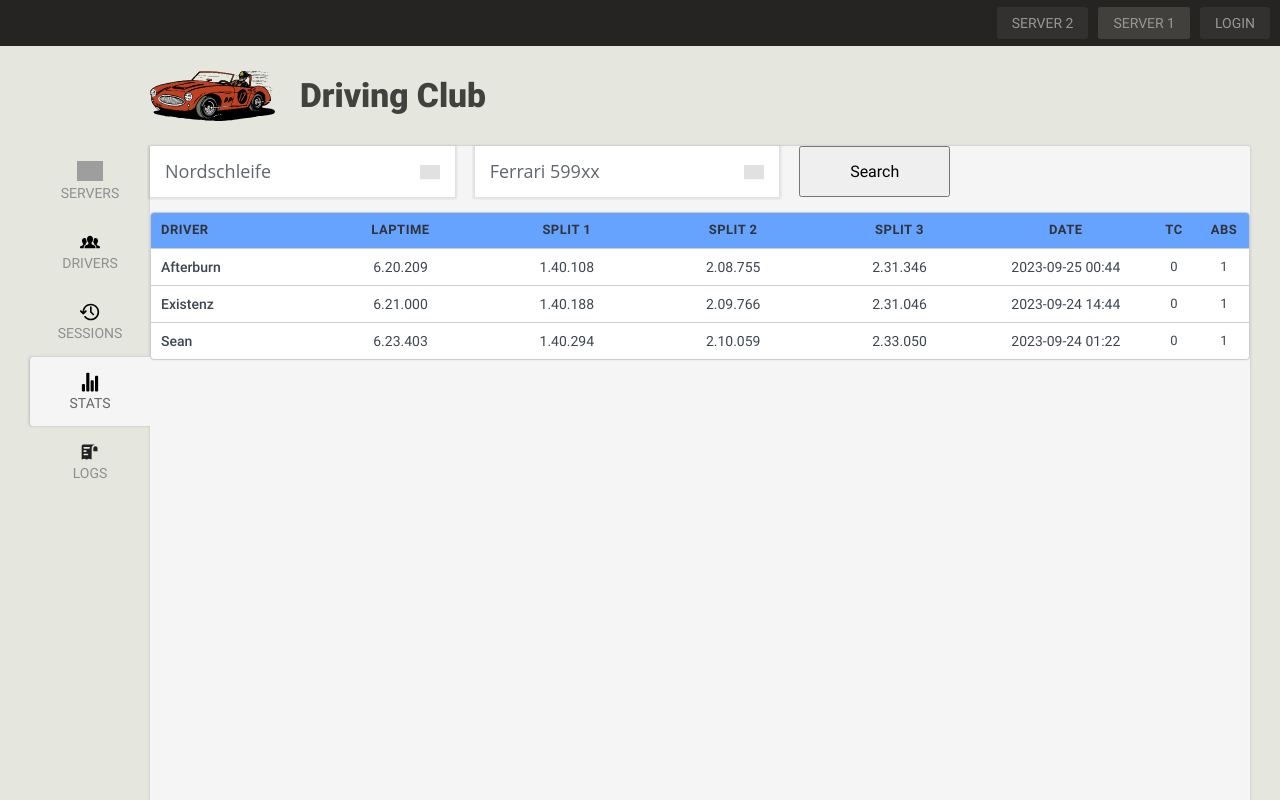
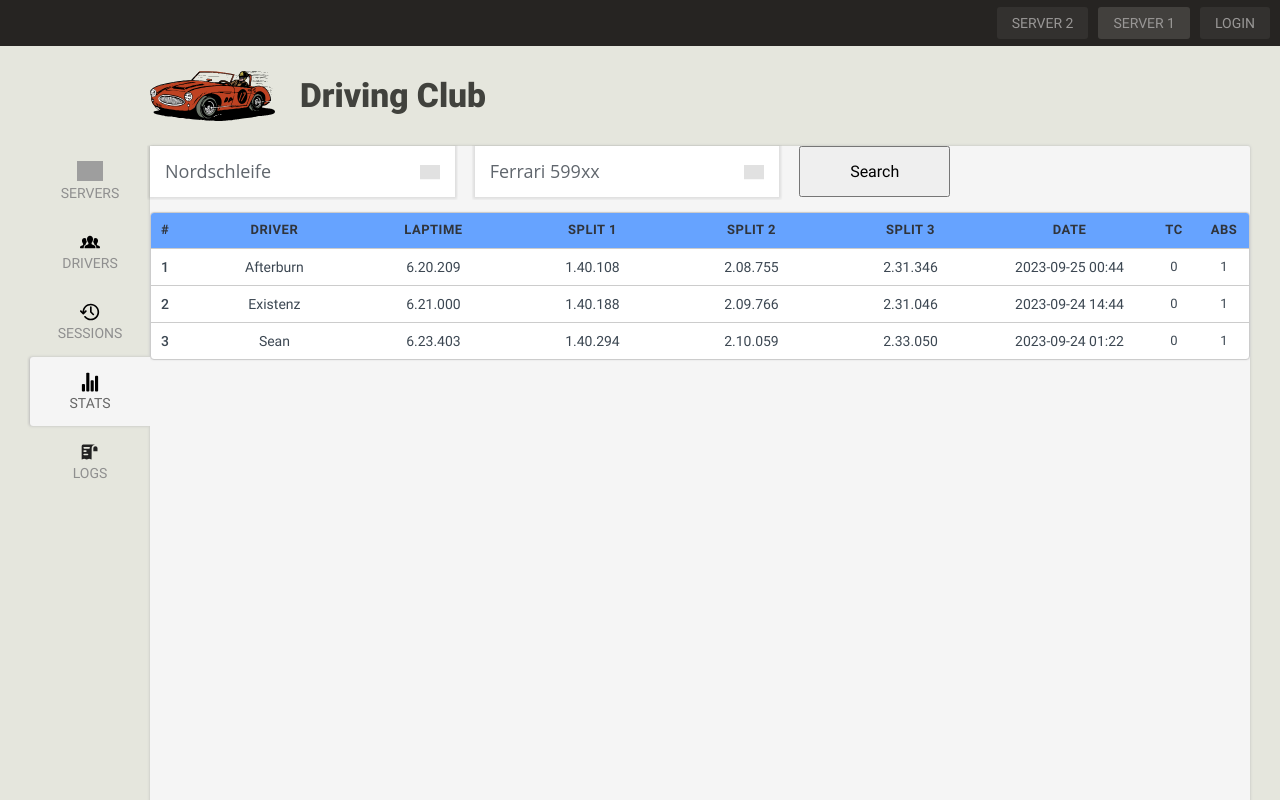
Before and after one commit to Mairo022/driveclub, a React (Vite) app: page /stats in a window 1280 px wide. Both pictures are taken after a click on the button "Search". Shown: the top 800 px of the page. Built offline with nearby package versions, Linux system fonts and the light colour scheme; grey boxes are pictures that could not be loaded.

Commit message:
Implemented server-side data

```diff
--- a/src/components/table/Table.tsx
+++ b/src/components/table/Table.tsx
@@ -1,4 +1,4 @@
-import {ReactElement} from "react";
+import { ReactElement } from "react";
 import {nanoid} from "nanoid";
 import "./table.scss";
 
@@ -9,18 +9,20 @@ export function Table(props: ITable): ReactElement {
     return (
         <table className={`Table Table--${type}`}>
             <thead className="header">
-                <tr className="header__row">{
-                    Object.keys(data[0]).map((key, i) => (
+                <tr className="header__row">
+                    <th className="header__row__title #">#</th>{
+                    Object.keys(data[0]).map((key, i) => (key !== "id" &&
                         <th className={`header__row__title ${key}`} key={i}>{key}</th>
                     ))}
                 </tr>
             </thead>
             <tbody className="body">{
-                data.map(obj => (
-                    <tr className="body__row" key={nanoid()}>{
-                        Object.entries(obj).map(([key, value], i) => (
-                            <td className={`body__row__item ${key}`} key={i} data-label={key}>{value}</td>
-                        ))}
+                data.map((obj: any, i) => (
+                    <tr className="body__row" key={nanoid()} data-id={obj?.id}>
+                        <td className={`body__row__item #`} key={nanoid()} data-label="#">{i+1}</td>{
+                            Object.entries(obj).map(([key, value]: any, i) => (key !== "id" &&
+                                <td className={`body__row__item ${key}`} key={i} data-label={key}>{value}</td>
+                            ))}
                     </tr>
                 ))}
             </tbody>
--- a/src/components/table/table.scss
+++ b/src/components/table/table.scss
@@ -55,10 +55,17 @@
 }
 
 .Table {
-  .body__row__item.driver,
-  .header__row__title.driver {
+  .body__row__item.name,
+  .header__row__title.name {
     text-align: left;
     word-break: break-word;
+  }
+
+  .body__row__item.\#,
+  .header__row__title.\# {
+    width: 4%;
+    text-align: left;
+    white-space: nowrap;
   }
 
   &--online {
@@ -74,20 +81,13 @@
       width: 100px;
     }
 
-    .body__row__item.driver,
-    .header__row__title.driver {
+    .body__row__item.name,
+    .header__row__title.name {
       width: 25%;
     }
   }
 
   &--drivers {
-    .body__row__item.\#,
-    .header__row__title.\# {
-      width: 40px;
-      text-align: left;
-      white-space: nowrap;
-    }
-
     .header__row__title.infr,
     .body__row__item.infr,
     .header__row__title.wins,
@@ -95,8 +95,8 @@
       width: 65px;
     }
 
-    .body__row__item.driver,
-    .header__row__title.driver {
+    .body__row__item.name,
+    .header__row__title.name {
       width: 10%;
     }
 
@@ -200,6 +200,6 @@
   }
 }
 
-@include table-responsive('Table--online', 600px);
-@include table-responsive('Table--drivers', 1100px);
+@include table-responsive('Table--online', 740px);
+@include table-responsive('Table--drivers', 1250px);
 @include table-responsive('Table--stats', 850px);
--- a/src/pages/drivers/Drivers.tsx
+++ b/src/pages/drivers/Drivers.tsx
@@ -3,34 +3,38 @@ import {Table} from "../../components/table/Table";
 import "./style/drivers.scss";
 import { getDrivers } from "../../services/driversService";
 import { FETCH_STATUS } from "../../data/constants";
-import {drivers as mockDrivers} from "./data/mockDrivers";
+import { AxiosResponse } from "axios";
 
 export function Drivers(): ReactElement {
-    const [fetchStatus, setFetchStatus] = useState(FETCH_STATUS.IDLE)
-    const [error, setError] = useState()
-    const [drivers, setDrivers] = useState<IDrivers[]>(mockDrivers)
+    const [status, setStatus] = useState<string>(FETCH_STATUS.IDLE)
+    const [error, setError] = useState<string | null>(null)
+    const [drivers, setDrivers] = useState<IDriver[]>([])
 
-    function adjustFieldNames(drivers: any): IDrivers[] {
-        // Server gives nulls for these two, despite existing in db
-        return drivers.map(({crashes_per_hundred_km, infr_per_hundred_km, ...rest}) => ({
-            "infr/100km": infr_per_hundred_km,
+    const isLoading = status === FETCH_STATUS.LOADING
+    const isSuccess = status === FETCH_STATUS.SUCCESS
+    const isError = status === FETCH_STATUS.ERROR
+
+    function adjustFieldNames(drivers: IDriverServer[]): IDriver[] {
+        return drivers.map(({crashes_per_hundred_km, infr_per_hundred_km,...rest}) => ({
+            ...rest,
             "cr/100km": crashes_per_hundred_km,
-            ...rest
+            "infr/100km": infr_per_hundred_km
         }))
     }
 
     async function fetchDrivers(): Promise<void> {
         try {
-            const response = await getDrivers()
-            const drivers = response.data.content
+            setStatus(FETCH_STATUS.LOADING)
+
+            const response: AxiosResponse = await getDrivers()
+            const drivers: IDriverServer[] = response.data.content
 
             if (drivers && drivers.length > 0) {
-                console.log(drivers)
                 setDrivers(adjustFieldNames(drivers))
-                setFetchStatus(FETCH_STATUS.SUCCESS)
+                setStatus(FETCH_STATUS.SUCCESS)
             }
         } catch (e: any) {
-            setFetchStatus(FETCH_STATUS.ERROR)
+            setStatus(FETCH_STATUS.ERROR)
             setError(e?.message)
         }
     }
@@ -41,7 +45,9 @@ export function Drivers(): ReactElement {
 
     return (
         <article className="drivers">
-            <Table data={drivers} type="drivers"/>
+            {isSuccess && <Table data={drivers} type="drivers"/>}
+            {isError && <span className="error">{error}</span>}
+            {isLoading && <span className="loading">Loading...</span>}
         </article>
     )
 }
--- a/src/pages/drivers/data/mockDrivers.ts
+++ /dev/null
@@ -1,28 +0,0 @@
-export const drivers: IDrivers[] = [
-    {
-        "#": 1,
-        driver: "Afterburn",
-        money: 2255479,
-        wins: 57,
-        podiums: 75,
-        poles: 10,
-        driven: 9808.5,
-        infr: 370,
-        crashes: 441,
-        "infr/100km": 3.83,
-        "cr/100km": 4.5
-    },
-    {
-        "#": 2,
-        driver: "Existenz",
-        money: 537021,
-        wins: 39,
-        podiums: 45,
-        poles: 3,
-        driven: 5571.6,
-        infr: 2,
-        crashes: 329,
-        "infr/100km": 0.04,
-        "cr/100km": 5.9
-    }
-]
--- a/src/services/driversService.ts
+++ b/src/services/driversService.ts
@@ -1,7 +1,12 @@
 import axios, { AxiosPromise } from "axios";
+import { IPageResponse } from "./types/services";
 
 const apiURL: string = import.meta.env.VITE_API_URL + "drivers"
 
-export function getDrivers(): AxiosPromise {
+export function getDrivers(): AxiosPromise<IPageResponse<IDriver[]>> {
     return axios.get(`${apiURL}/getDrivers`)
 }
+
+export function saveDriver(driver: IDriver): AxiosPromise<IDriver> {
+    return axios.post(`${apiURL}/saveDriver`, driver)
+}
```
Also changed, not shown: src/pages/drivers/types/drivers.d.ts (+17 -3 lines), src/services/types/services.d.ts (added, +15 -0 lines), package.json (line endings or trailing spaces).
